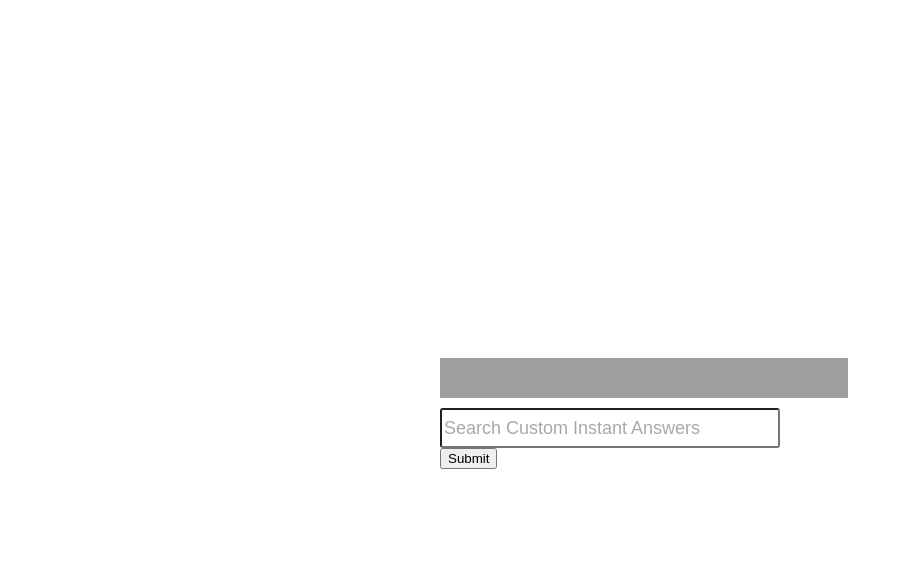
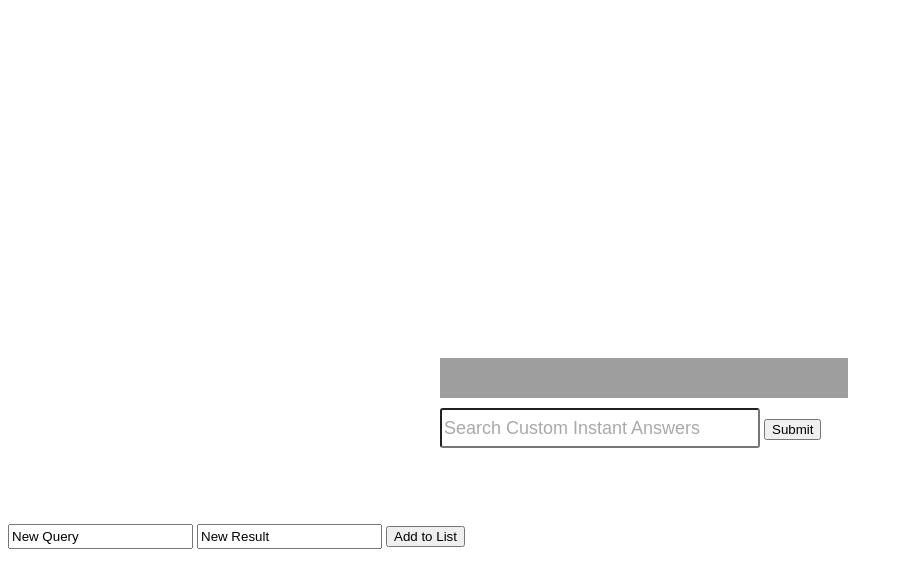
Before and after one commit to johnnyfivefivefive/ddgpia, a Flask app: page / in a window 1280 px wide. Shown: the top 588 px of the page, without its empty margins (0-903 px from the left). Run offline with Flask 2, Linux system fonts and the light colour scheme; grey boxes are pictures that could not be loaded.

Commit message:
Added forms for submitting new IAs

```diff
--- a/templates/home.html
+++ b/templates/home.html
@@ -21,10 +21,16 @@
    }
 
   #query {
-      width: 340px;
+      width: 320px;
       border-radius: 3px;
       font-size: 18px;
       color: darkgray;
+
+  #SubmitNew {
+      margin: auto;
+      width: 400px;
+      }
+
   }
 
   </style>
@@ -52,6 +58,17 @@
 {% endif %}
     </div>
 
+  <div id="SubmitNew">
+      <input type="text" style="height:25px" value="New Query"/>
+      <input type="text" style="height:25px" value="New Result"/>
+      <input type="submit" value="Add to List"/>
+
+
+  </div>
+
+
+
+
 </body>
 
 </html>
```
